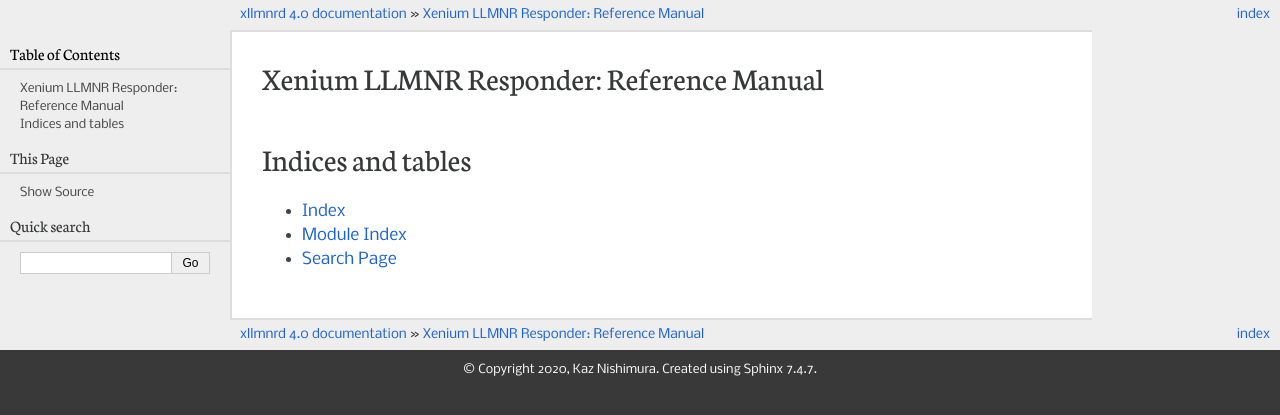
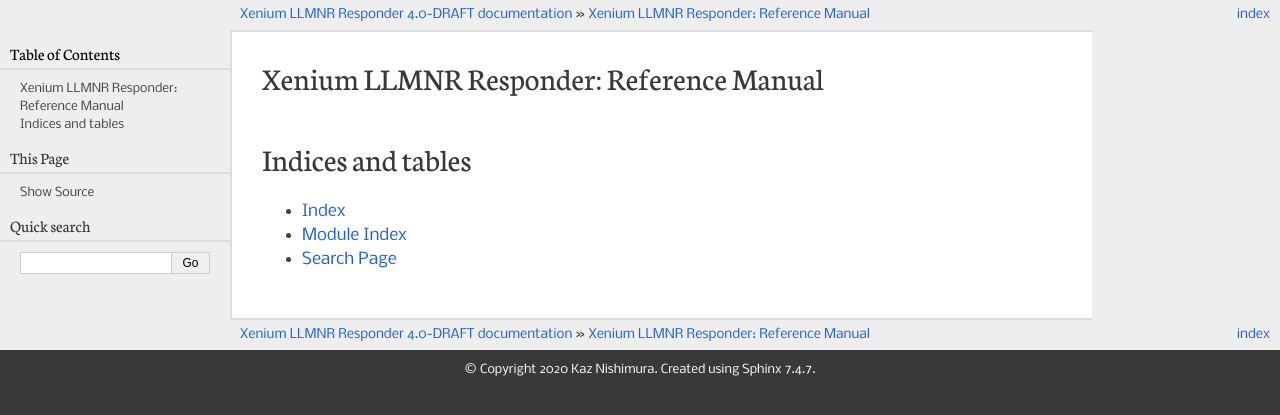
Before and after one commit to vx68k/xllmnrd, a Sphinx documentation site: the page built from sphinx/index.rst, in a window 1280 px wide. Shown: the top 415 px of the page. Built offline with Sphinx 7.4.7, drawn with Linux system fonts in a browser that asks for light colours.

Commit message:
Update the project information

```diff
--- a/sphinx/conf.py
+++ b/sphinx/conf.py
@@ -19,14 +19,14 @@
 
 # -- Project information -----------------------------------------------------
 
-project = 'xllmnrd'
-copyright = '2020, Kaz Nishimura'
+project = 'Xenium LLMNR Responder'
+copyright = '2020 Kaz Nishimura'
 author = 'Kaz Nishimura'
 
 # The short X.Y version
-version = ''
+version = '4.0'
 # The full version, including alpha/beta/rc tags
-release = '4.0'
+release = '4.0-DRAFT'
 
 
 # -- General configuration ---------------------------------------------------
```
